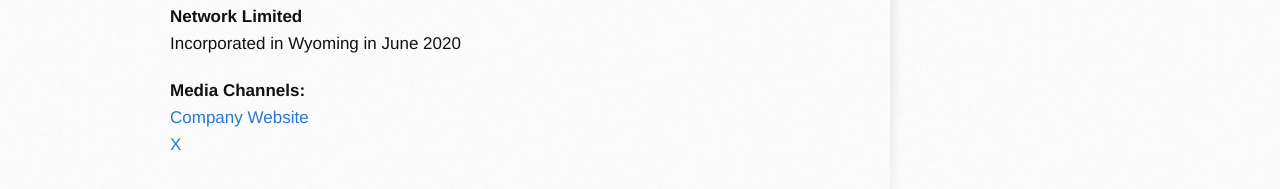
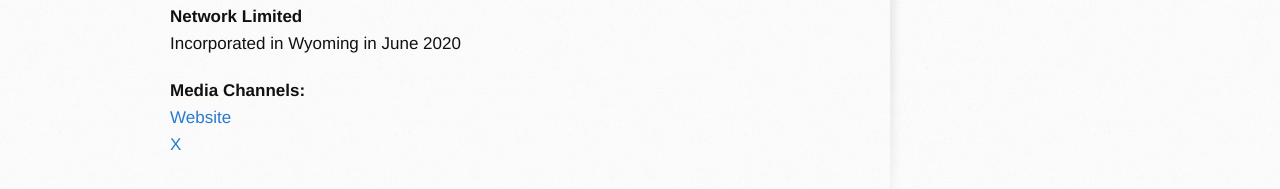
Before and after one commit to networkf/network.github.io, a Jekyll site: the page built from company.md, in a window 1280 px wide. Shown: the part 370-559 px from the top of the page. Built offline with Jekyll 4.4.1, drawn with Linux system fonts in a browser that asks for light colours; some web fonts are replaced; our own code applies the rules of GitHub Pages for plain Markdown files; the repository's description, which GitHub fills in, is left out.

Commit message:
Update company.md

```diff
--- a/company.md
+++ b/company.md
@@ -24,6 +24,6 @@ Incorporated in Wyoming in June 2020
 
 **Media Channels:**
 <br>
-<a href="https://netxork.com">Company Website</a>
+<a href="https://netxork.com">Website</a>
 <br>
 <a href="https://x.com/netxork">X</a>
```
